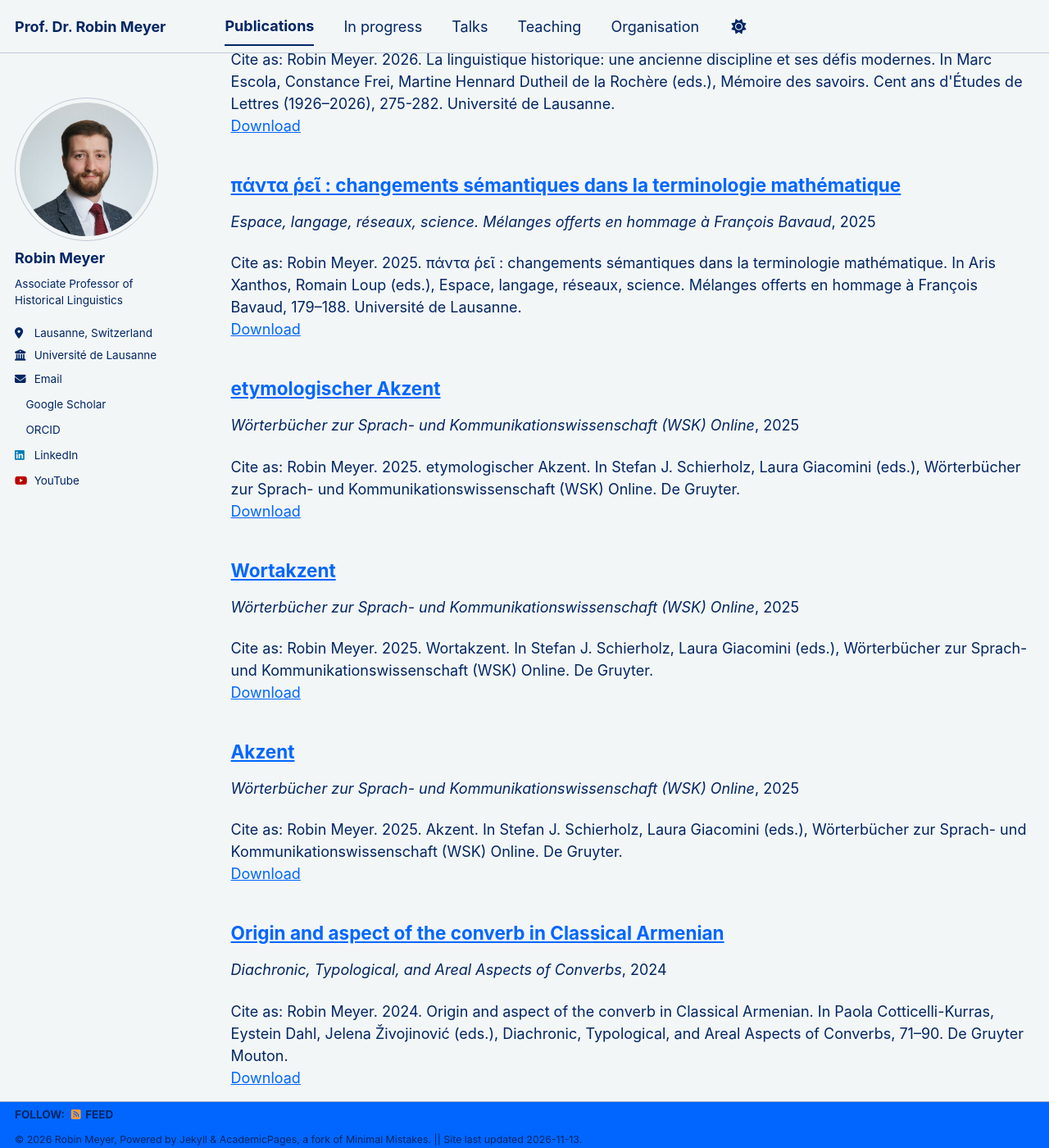
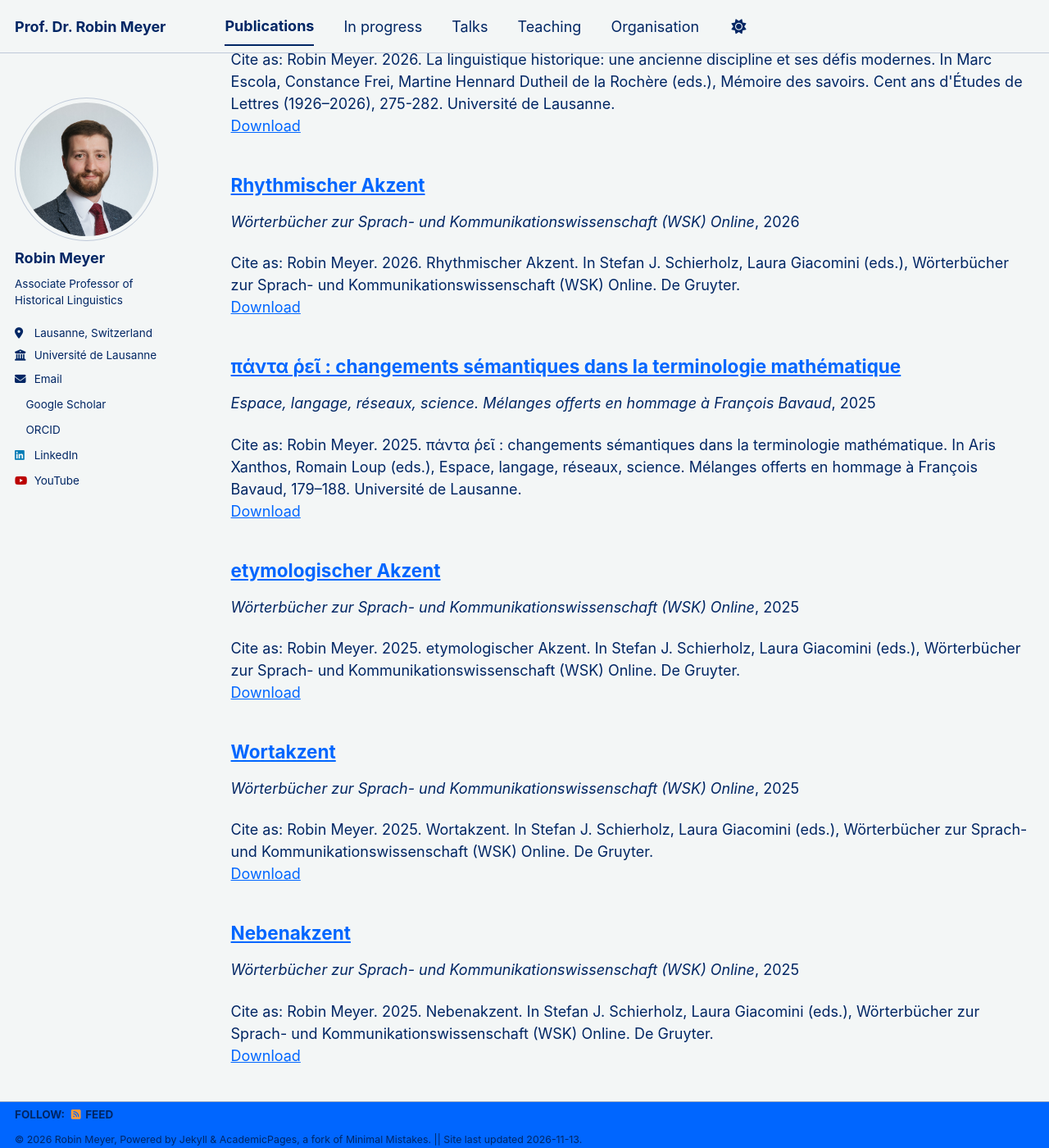
Before and after one commit to rbnmyr/rbnmyr.github.io, a Jekyll site: the page built from _pages/publications.html, in a window 1280 px wide and 1400 px high, scrolled down 2502 px. Shown: the whole window at 82% size. Built offline with Jekyll 4.4.1, drawn with Linux system fonts in a browser that asks for light colours; a style sheet for code colours, icons or effects is not loaded.

Commit message:
add and change WSK entries

```diff
--- /dev/null
+++ b/_publications/Meyer+2026+rhythmischerAkzent.md
@@ -0,0 +1,11 @@
+---
+title: "Rhythmischer Akzent"
+collection: publications
+category: manuscripts
+permalink: /publication/Meyer+2026+rhythmischerAkzent
+excerpt: ""
+date: 2026-01-01
+venue: "Wörterbücher zur Sprach- und Kommunikationswissenschaft (WSK) Online"
+paperurl: "https://www.degruyterbrill.com/database/wsk/entry/wsk_id_wsk_artikel_artikel_16336/html"
+citation: "Robin Meyer. 2026. Rhythmischer Akzent. In Stefan J. Schierholz, Laura Giacomini (eds.), Wörterbücher zur Sprach- und Kommunikationswissenschaft (WSK) Online. De Gruyter."
+---
```
Also changed, not shown: _publications/Meyer+2025+Nebenakzent.md (+1 -1 lines).
